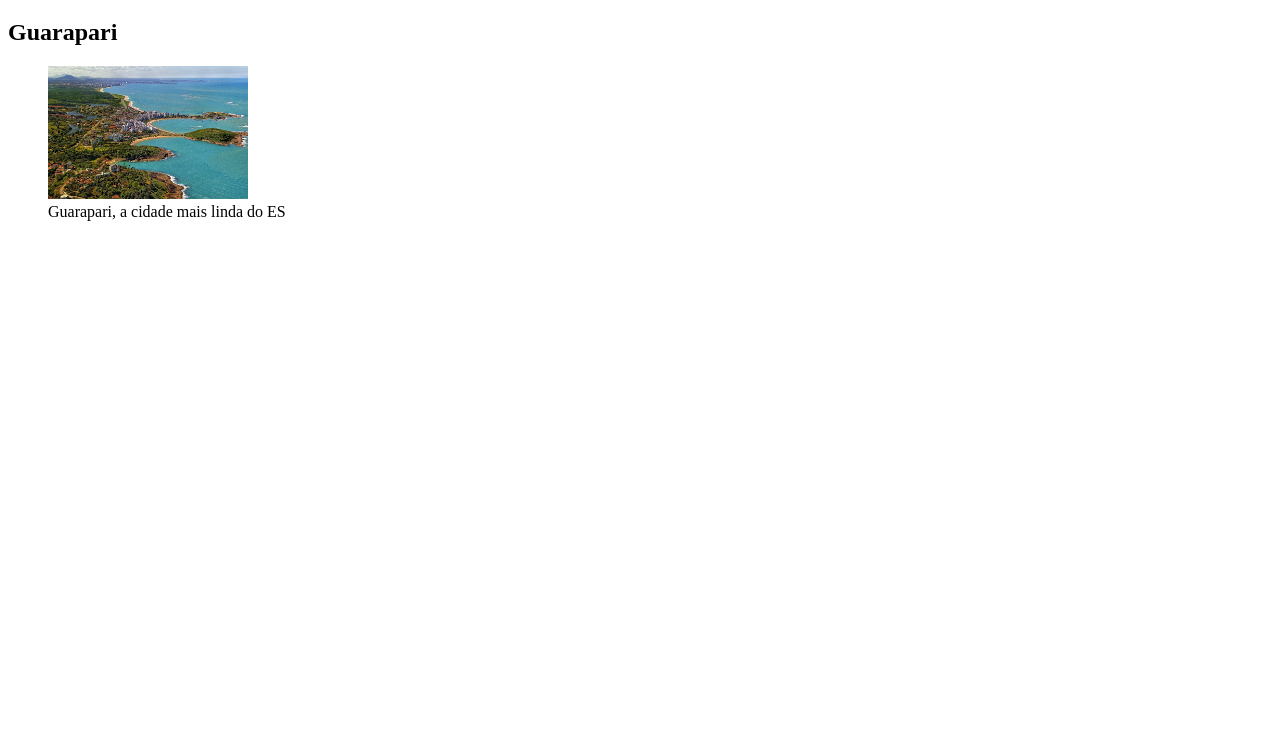
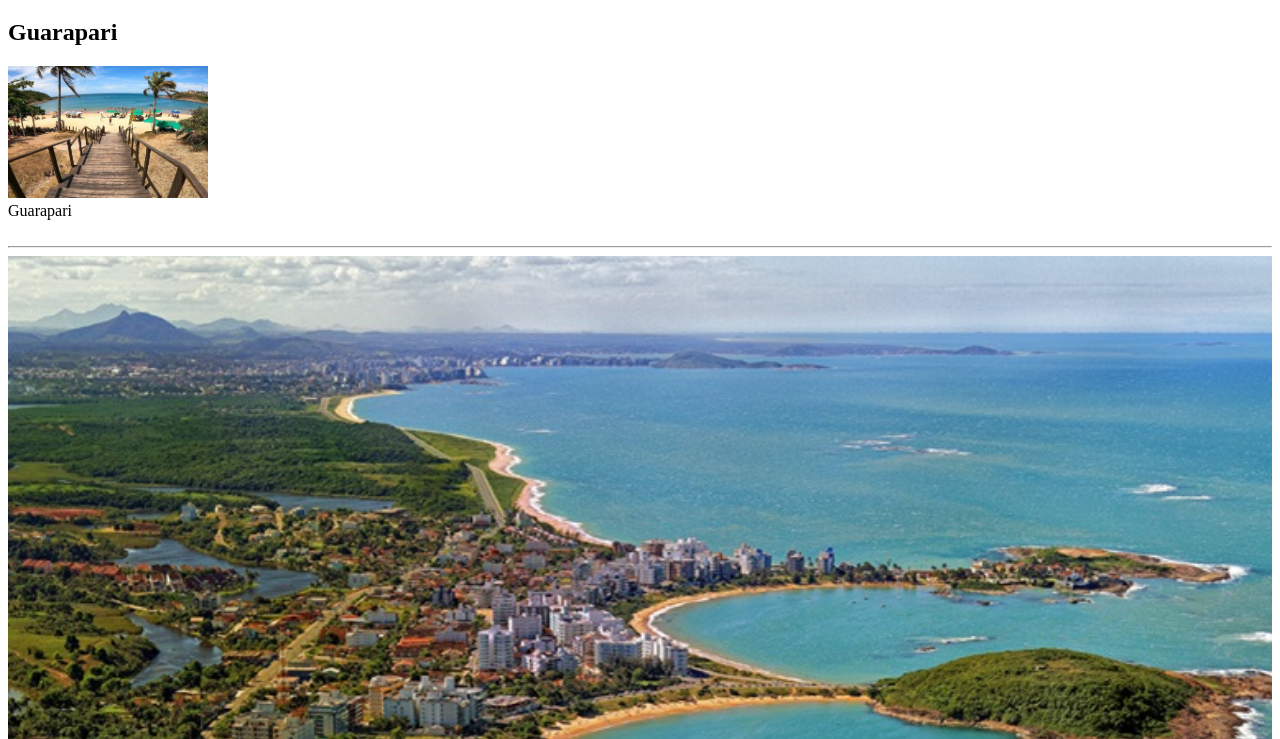
Before and after one commit to SamuelZuqui/CSW-CC1N, a plain HTML site: page aula 03/index.html in a window 1280 px wide. Shown: the part 61-800 px from the top of the page. Drawn offline with Linux system fonts and the light colour scheme.

Commit message:
Add files via upload
versão 2.0 correta 👌

```diff
--- a/aula 03/index.html
+++ b/aula 03/index.html
@@ -4,7 +4,7 @@
     <meta charset="UTF-8">
     <meta http-equiv="X-UA-Compatible" content="IE=edge">
     <meta name="viewport" content="width=device-width, initial-scale=1.0">
-    <link rel="shortcut icon" href="imagens/favicon.ico" type="image/x-icon">
+    <link rel="shortcut icon" href="imagens/favicon-16x16.png" type="image/x-icon">
     <title>aula 03</title>
 
 </head>
@@ -13,19 +13,23 @@
     <h1>Desafio das imagens</h1>
     <h2>Guarapari</h2>
 
+    <picture>
+        <img src="imagens/guarapari2.jpg" alt="Samuel10" width="200">
+        <figcaption>Guarapari</figcaption>
+    </picture>
+
+
+<br>
+<hr>
 
 
     <picture>
-        <source media="(max-width: 767px)"  srcset="guaraparo.jpg">
-        <source media="(min-width: 768px)"  srcset="guaraparo.jpg"  alt="Guarapari, a cidade mais linda do ES" width="100%">
+        <source media="(max-width: 767px)"  srcset="imagens/guarapari767.jpg">
+        <source media="(min-width: 768px)"  srcset="imagens/guarapari768.jpg">
+        <img src="imagens/guarapariORI.jpg" alt="Samuel" width="100%">
     </picture>
 
 
 
-    <figure>
-        <img src="imagens/guaraparo.jpg" width="200" alt="Guarapari, a cidade mais linda do ES">
-        <figcaption>Guarapari, a cidade mais linda do ES</figcaption>
-    </figure>
-
 </body>
 </html>
```
Also changed, not shown: aula 03/imagens/guarapari2.jpg (added), aula 03/imagens/guarapari767.jpg (added), aula 03/imagens/guarapari768.jpg (added), 1 other file.
